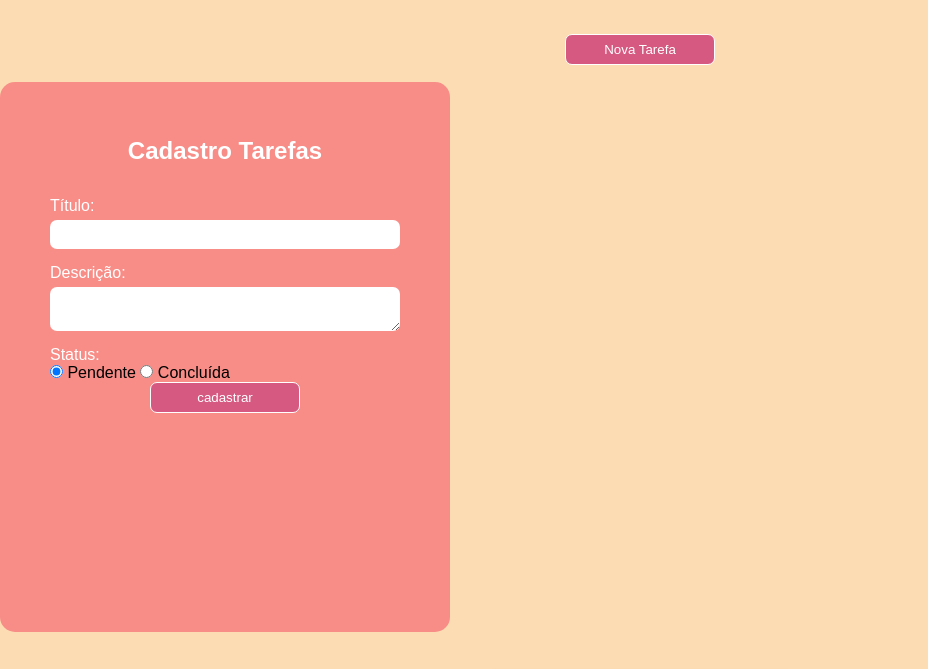
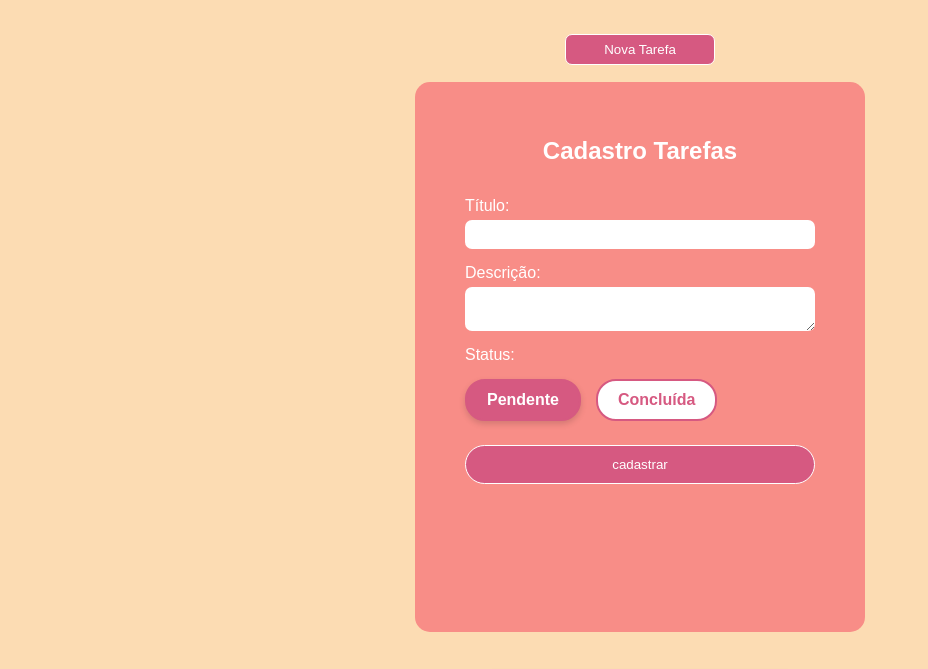
Before and after one commit to arianevaleira/Estudos-POAS, a plain HTML site: page atividade/index.html in a window 1280 px wide. Shown: the part 113-782 px from the top of the page, without its empty margins (0-928 px from the left). Drawn offline with nearby package versions, Linux system fonts and the light colour scheme.

Commit message:
Update index.html

```diff
--- a/atividade/index.html
+++ b/atividade/index.html
@@ -14,6 +14,7 @@
     <div class="titulo">
         <button onclick="AparecerTarefa()" class="botao">Nova Tarefa</button>
     </div>
+    <div class="meio">
         <form action="" method="post" class="tar-form">
             <div class="modal">
                 <div class="titulo">
@@ -28,19 +29,21 @@
                     <textarea name="descricao" id="tar-descricao"></textarea>
                 </div>
                 <div class="div-status">
-                <div>
                     <label for="status">Status:</label>
-                </div>
-                <div>
-                    <input type="radio" class="opcoes" name="status" value="pendente" checked> Pendente
-                    <input type="radio" class="opcoes" name="status" value="concluido"> Concluída
+                    <div class="status-options">
+                        <input type="radio" id="pendente" name="status" value="pendente" checked>
+                        <label for="pendente" class="status-label">Pendente</label>
+
+                        <input type="radio" id="concluido" name="status" value="concluido">
+                        <label for="concluido" class="status-label">Concluída</label>
                     </div>
                 </div>
                 <div>
-                <input type="submit" value="cadastrar" class="botao">
+                    <input type="submit" value="cadastrar" class="botao cadastro">
                 </div>
             </div>
         </form>
+    </div>
     <div class="tarefas">
         <div class="tarefa">
             <div class="div-esquerda">
```
Lines whose indentation alone changed are shown as unchanged.
